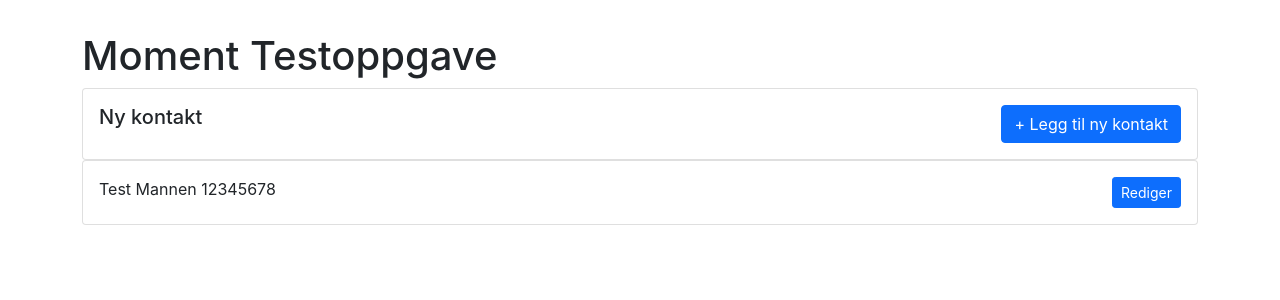
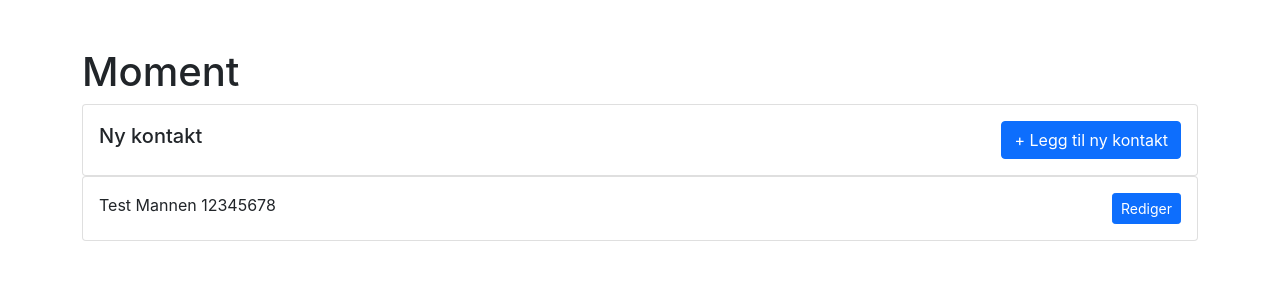
Before and after one commit to JSourianos/momentoppgave, a React (Create React App) app: page / in a window 1280 px wide. Shown: the top 300 px of the page. Built offline with nearby package versions, Linux system fonts and the light colour scheme; the HTML template or start-up script is replaced by a standard one.

Commit message:
more code cleanup

```diff
--- a/src/App.js
+++ b/src/App.js
@@ -4,7 +4,6 @@ import React, {useState} from "react";
 import Container from "react-bootstrap/Container"
 
 //Components
-import ContactForm from "./components/ContactForm";
 import ListElement from "./components/ListElement";
 import ListTopBar from "./components/ListTopBar";
 import ListView from "./components/ListView";
@@ -20,14 +19,11 @@ const initialData = [
 
 function App() {
     const [listData, setListData] = useState(initialData)
-    const [newUserFlag, setNewUserFlag] = useState(false)
 
     const createPerson = (newUserObject) => {
-        console.log(newUserObject) //Remove this
-        newUserObject.id = Math.random(); //sort this out
-
-        setListData((listData) => [...listData, newUserObject])
-        console.log(newUserObject); //Remove this
+        //Creating a simple "unique" id that will work for this demo
+        newUserObject.id = Math.random();
+        return setListData((listData) => [...listData, newUserObject])
     }
 
     const updatePerson = (userObject) => {
@@ -41,12 +37,13 @@ function App() {
     }
 
     const deletePerson = (userObject) => {
+        //Creating a copy of the array to not mutate current state
         let newListData = [...listData];
         let currentUserIndex = newListData.findIndex(user => user.id === userObject.id)
 
         if (currentUserIndex !== -1) {
             newListData.splice(currentUserIndex, 1)
-            setListData((newlistData) => [...newListData])
+            return setListData((newListData) => [...newListData])
         }
     }
 
@@ -58,11 +55,9 @@ function App() {
     }
 
     return (
-        <Container className="App">
-            <h1>Moment Testoppgave</h1>
-            <ListTopBar setNewUserFlag={setNewUserFlag}/>
-            {newUserFlag ? <ContactForm handleSubmit={createPerson} setEditFlag={setNewUserFlag} editFlag={newUserFlag}
-                                        userObject={{}}/> : ""}
+        <Container className="mt-5">
+            <h1>Moment</h1>
+            <ListTopBar createPerson={createPerson}/>
             <ListView renderListElements={renderListElements}/>
         </Container>
     );
--- a/src/components/ContactForm.jsx
+++ b/src/components/ContactForm.jsx
@@ -3,7 +3,6 @@ import React, {useState} from "react";
 //Bootstrap
 import Form from "react-bootstrap/Form";
 import Button from "react-bootstrap/Button";
-import Card from "react-bootstrap/Card"
 
 //Components
 import FormInput from "./FormInput";
@@ -39,7 +38,6 @@ const ContactForm = ({handleSubmit, setEditFlag, deletePerson, userObject, editF
     }
 
     return (
-        <Card>
         <Form className="mt-5" onSubmit={(e) => e.preventDefault()}>
             <FormInput validInput={firstNameInputError} label="Firstname" placeholder={"Enter firstname"}
                        onChange={e => setFirstName(e.target.value)}
@@ -58,13 +56,13 @@ const ContactForm = ({handleSubmit, setEditFlag, deletePerson, userObject, editF
                     onClick={() => setEditFlag(false)}>
                 Avbryt
             </Button>
+
             {!editFlag && <Button className="float-start ms-4 mt-2" size="sm" variant="danger" type="button"
                                   onClick={() => {
                                       deletePerson(userObject)
                                       setEditFlag(false)
                                   }}>Slett bruker</Button>}
         </Form>
-        </Card>
 
     )
 }
--- a/src/components/ListElement.jsx
+++ b/src/components/ListElement.jsx
@@ -13,12 +13,12 @@ const ListElement = ({userObject, updatePerson, deletePerson}) => {
     //The edit flag will be set by clicking the edit button
     if (editFlag) {
         return (
-            <div>
+            <Card>
                 <ContactForm handleSubmit={setNewUserData} setEditFlag={setEditFlag} userObject={userObject}
                              deletePerson={deletePerson}/>
-            </div>
+            </Card>
         )
-    } else {
+    }
     return (
         <Card>
             <Card.Body style={{
@@ -31,7 +31,7 @@ const ListElement = ({userObject, updatePerson, deletePerson}) => {
             </Card.Body>
         </Card>
     )
-    }
+
 }
 
 export default ListElement
--- a/src/components/ListTopBar.jsx
+++ b/src/components/ListTopBar.jsx
@@ -1,17 +1,23 @@
 //RENAME THIS AND EXTRACT COMPONENT
 import Card from "react-bootstrap/Card";
 import Button from "react-bootstrap/Button";
-import React from "react";
+import React, {useState} from "react";
+import ContactForm from "./ContactForm";
 
-const ListTopBar = ({setNewUserFlag}) => {
+const ListTopBar = ({createPerson}) => {
+    const [newUserFlag, setNewUserFlag] = useState(false)
+
     return (
         <Card>
-            <Card.Body className="d-flex justify-content-between">
+            <Card.Body className="d-flex justify-content-between align-items-center ">
                 <h5>Ny kontakt</h5>
-                <Button onClick={() => setNewUserFlag(newUserFlag => !newUserFlag)}>
+                {!newUserFlag && <Button onClick={() => setNewUserFlag(newUserFlag => !newUserFlag)}>
                     + Legg til ny kontakt
-                </Button>
+                </Button>}
             </Card.Body>
+            {newUserFlag &&
+            <ContactForm handleSubmit={createPerson} setEditFlag={setNewUserFlag} editFlag={newUserFlag}
+                         userObject={{}}/>}
         </Card>
     )
 }
--- a/src/components/ListView.jsx
+++ b/src/components/ListView.jsx
@@ -1,6 +1,7 @@
 import ListGroup from "react-bootstrap/ListGroup";
 import React from "react";
 
+//Just created a simple component for rendering the data, makes the App.js file look clean
 const ListView = ({renderListElements}) => {
     return (
         <ListGroup>
```
Lines whose indentation alone changed are shown as unchanged.
